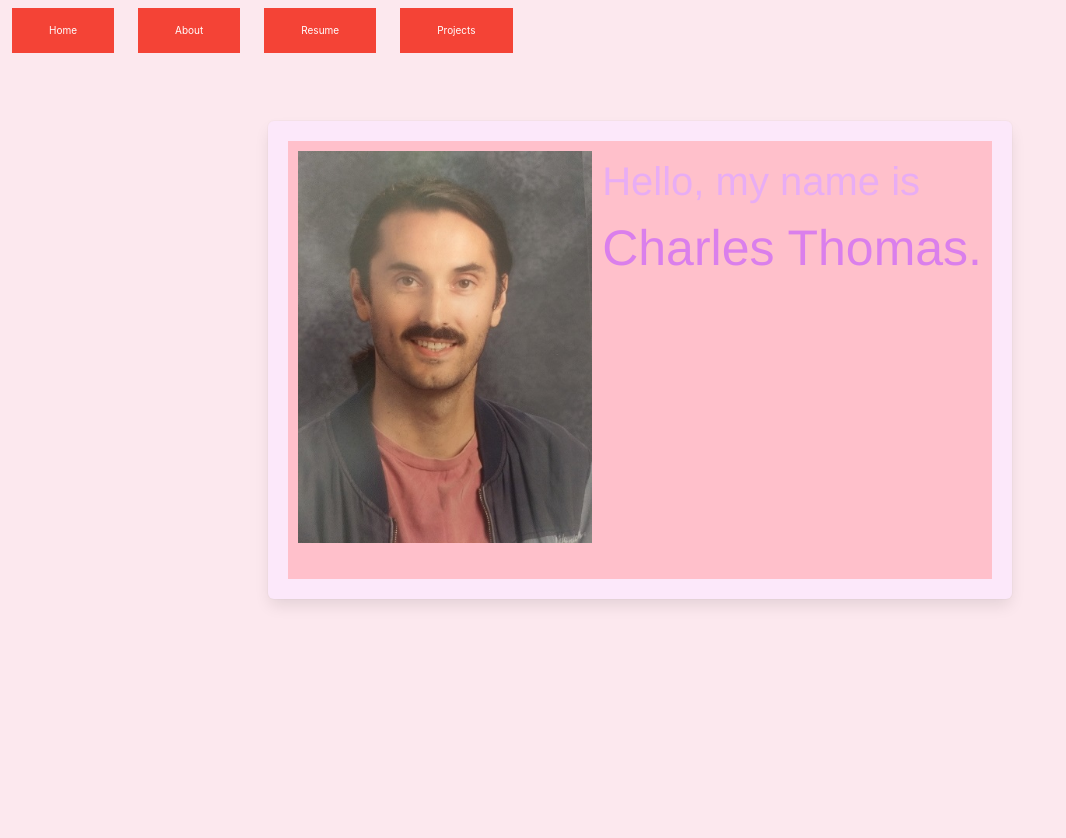
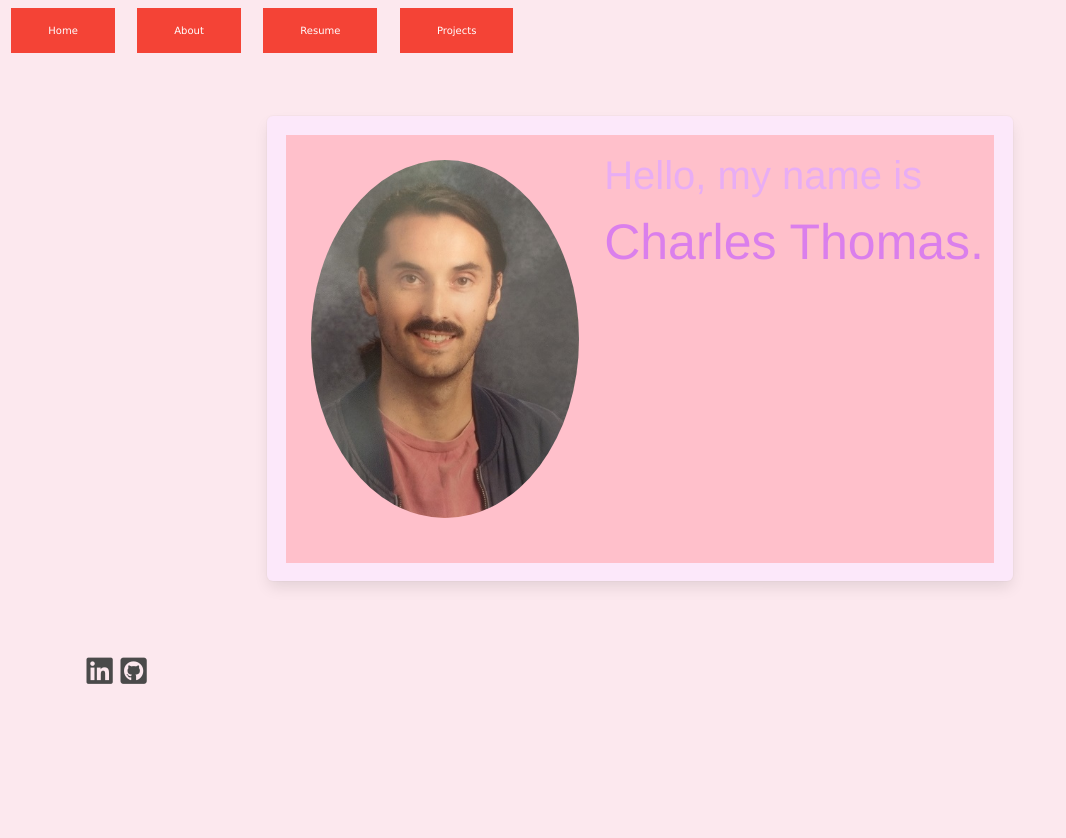
Before and after one commit to chuckthemole/website, a Django app: page / in a window 1280 px wide. Shown: the whole page, without its empty margins (0-1066 px from the left). Before the commit the page ends 605 px from the top, so only its background shows below. Run offline with Django 3.2, Linux system fonts and the light colour scheme; some libraries are stand-ins or nearby versions.

Commit message:
main img

```diff
--- a/chucksite/templates/chucksite/about.html
+++ b/chucksite/templates/chucksite/about.html
@@ -11,7 +11,7 @@
     <p>
       <div class="grid-cont" style="background-color:pink">
         <div>
-          <img class="rounds imgShake" src="{% static 'chucksite/images/ChuckSchoolPic.JPG' %}" alt=" icon">
+          <img class="rounds imgShake" src="{% static 'chucksite/images/chuckpic.JPG' %}" alt=" icon">
         </div>
         <div >
           <p class="hello">
--- a/chucksite/templates/chucksite/base.html
+++ b/chucksite/templates/chucksite/base.html
@@ -8,6 +8,7 @@
     <link rel="stylesheet" type="text/css" href="{% static 'chucksite/bulma-0.8.0/css/bulma.css' %}"/>
     <link href="https://use.fontawesome.com/releases/v5.0.6/css/all.css" rel="stylesheet">
     <link rel="stylesheet" type="text/css" href="{% static 'chucksite/main.css' %}"/>
+    <link rel="stylesheet" href="https://www.w3schools.com/w3css/4/w3.css">
 </head>
 
 <body>
@@ -78,6 +79,12 @@ function about() {
     <div class="container">
       <div>
         {% block content %}{% endblock content %}
+
+        <h2 class = "footer" style="background-color:#fce8ee">
+            <a class="iconContainer" href="https://www.linkedin.com/in/chuckthemole/"><i class="fab fa-linkedin"></i></a>
+            <a class="iconContainer" href="https://github.com/chuckthemole"><i class='fab fa-github-square'></i></a>
+        </h2>
+
       </div>
     </div>
   </section>
--- a/chucksite/templates/chucksite/index.html
+++ b/chucksite/templates/chucksite/index.html
@@ -11,7 +11,7 @@
     <p>
       <div class="grid-cont" style="background-color:pink">
         <div>
-          <img src="{% static 'chucksite/images/chuckpic.JPG' %}" alt=" icon">
+          <img class="rounds imgShake" src="{% static 'chucksite/images/chuckpic.JPG' %}" alt=" icon">
         </div>
         <div >
           <p class="hello">
```
